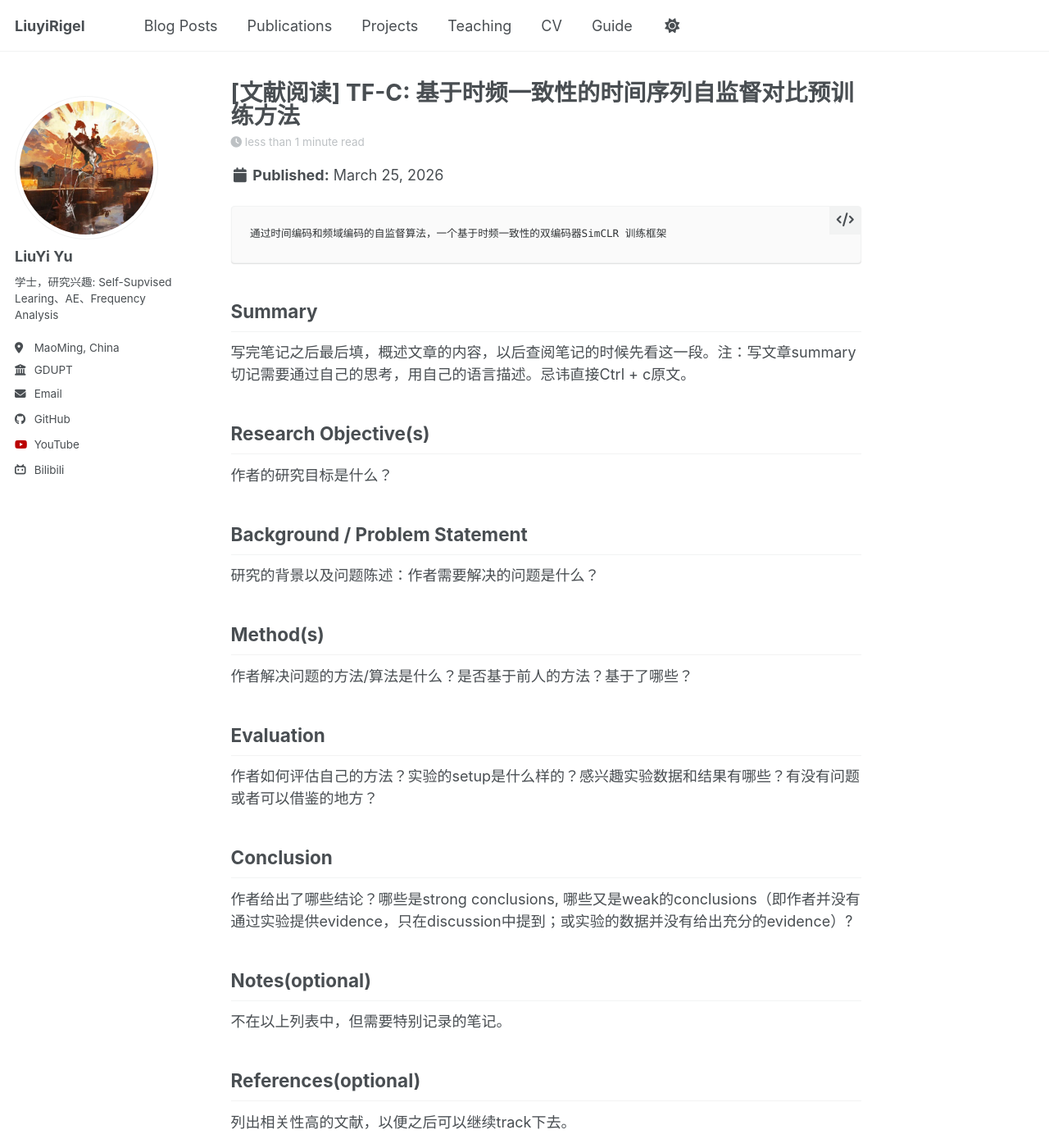
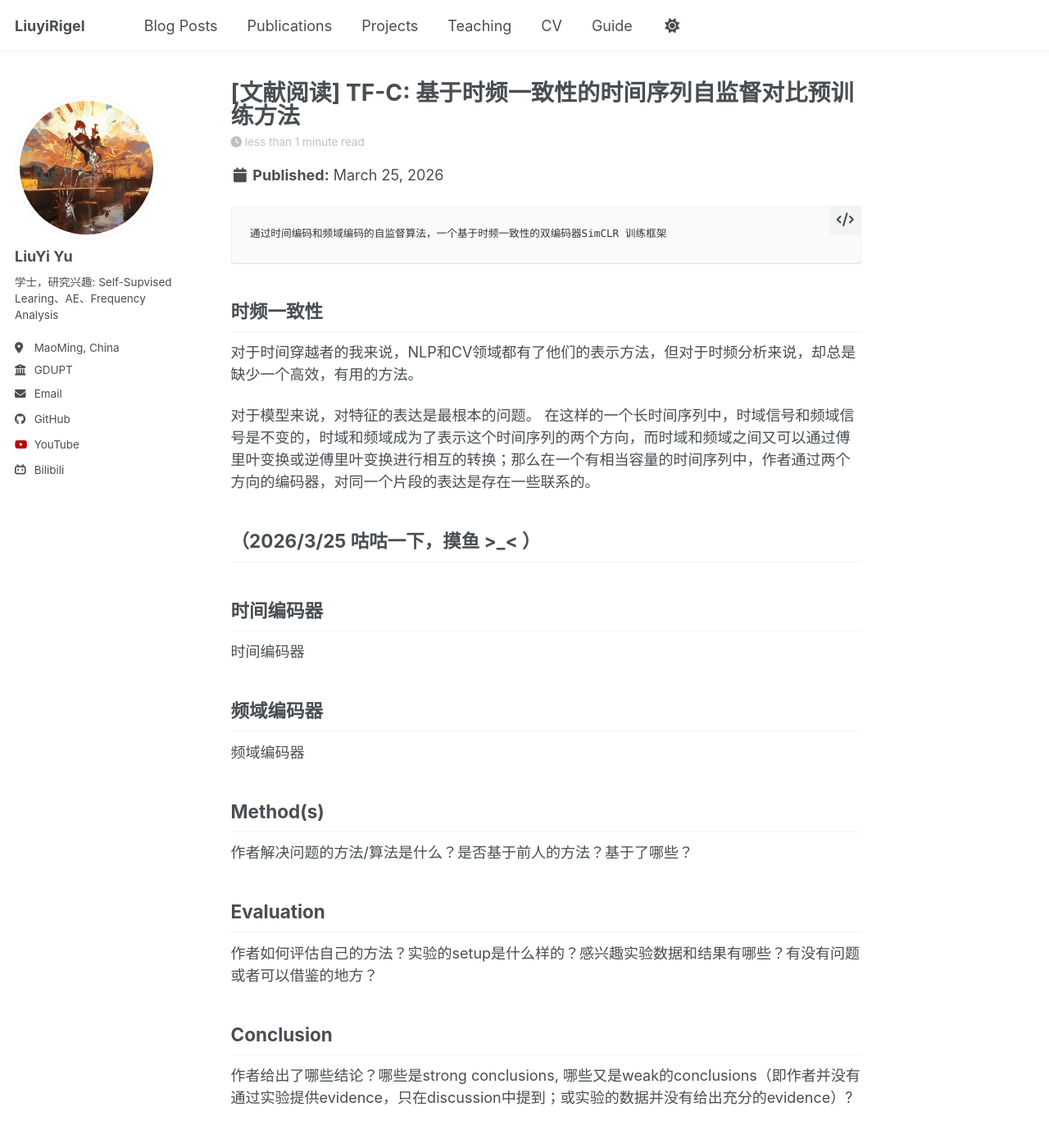
Before and after one commit to LiuyiRigel/LiuyiRigel.github.io, a Jekyll site: the page built from _posts/2026-03-25-paper-note-2.md, in a window 1280 px wide and 1400 px high. Shown: the whole window at 82% size. Built offline with Jekyll 4.4.1, drawn with Linux system fonts in a browser that asks for light colours; a script bundle is joined from its source files by our own code; library files that are not in the unit come from our copies.

Commit message:
modified:   _posts/2026-03-25-paper-note-2.md

```diff
--- a/_posts/2026-03-25-paper-note-2.md
+++ b/_posts/2026-03-25-paper-note-2.md
@@ -10,17 +10,26 @@ tags:
 ---
     通过时间编码和频域编码的自监督算法，一个基于时频一致性的双编码器SimCLR 训练框架
 
-## Summary
-写完笔记之后最后填，概述文章的内容，以后查阅笔记的时候先看这一段。注：写文章summary切记需要通过自己的思考，用自己的语言描述。忌讳直接Ctrl + c原文。
+## 时频一致性
+对于时间穿越者的我来说，NLP和CV领域都有了他们的表示方法，但对于时频分析来说，却总是缺少一个高效，有用的方法。
 
-## Research Objective(s)
-作者的研究目标是什么？
+对于模型来说，对特征的表达是最根本的问题。
+在这样的一个长时间序列中，时域信号和频域信号是不变的，时域和频域成为了表示这个时间序列的两个方向，而时域和频域之间又可以通过傅里叶变换或逆傅里叶变换进行相互的转换；那么在一个有相当容量的时间序列中，作者通过两个方向的编码器，对同一个片段的表达是存在一些联系的。
 
-## Background / Problem Statement
-研究的背景以及问题陈述：作者需要解决的问题是什么？
+（2026/3/25 咕咕一下，摸鱼 >_< ）
+-----
+
+
+## 时间编码器
+时间编码器
+
+## 频域编码器
+频域编码器
 
 ## Method(s)
 作者解决问题的方法/算法是什么？是否基于前人的方法？基于了哪些？
+
+
 
 ## Evaluation
 作者如何评估自己的方法？实验的setup是什么样的？感兴趣实验数据和结果有哪些？有没有问题或者可以借鉴的地方？
```
